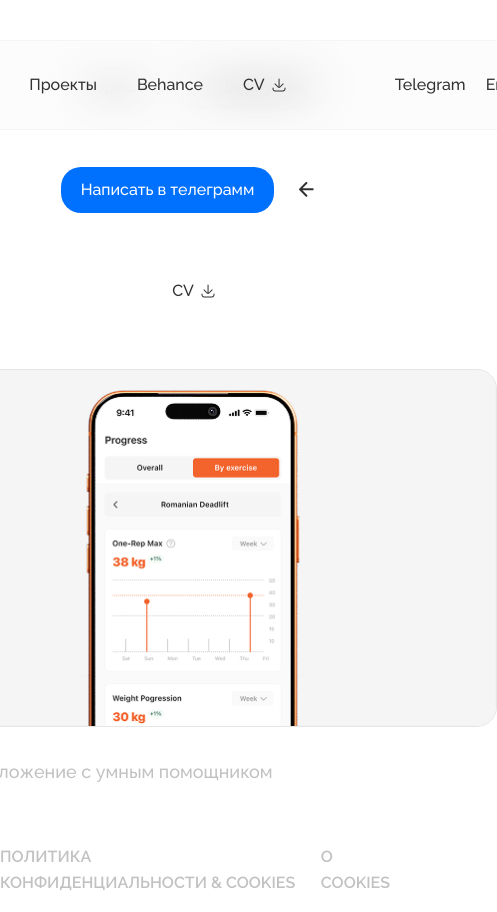
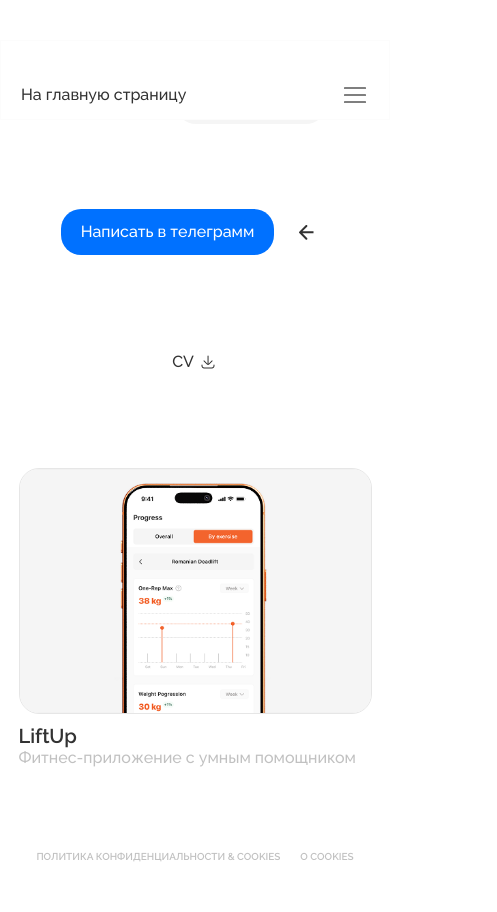
Before and after one commit to GrPugaguga/uxiustina, a Next.js app: page /ui-kit-demo in a window 390 px wide. Shown: the whole page, 497 px wide, since content can reach past the window. After the commit the page ends 886 px from the top, so only its background shows below. Built offline with nearby package versions, Linux system fonts and the light colour scheme.

Commit message:
add: Add mobile header

```diff
--- a/components/Header.tsx
+++ b/components/Header.tsx
@@ -1,8 +1,24 @@
+'use client';
+
+import { useState } from "react";
+import { usePathname, useRouter } from "next/navigation";
 import { HeaderLink } from "@/ui-kit";
+import MenuIcon from "@/public/svg/mobile/menu";
 
 export default function Header() {
+    const [isMenuOpen, setIsMenuOpen] = useState(false);
+    const pathname = usePathname();
+    const router = useRouter();
+    const isHomePage = pathname === '/';
+
+    const handleHomeClick = () => {
+        router.push('/');
+    };
+
     return (
-        <header className="bg-grey-bg-light py-3 px-10 rounded-[20px] border border-grey-bg-primary backdrop-blur-[20px] flex items-center gap-21.5 w-max">
+        <>
+            {/* Desktop Header */}
+            <header className="hidden sm:flex bg-grey-bg-light py-3 px-10 rounded-[20px] border border-grey-bg-primary backdrop-blur-[20px] items-center gap-21.5 w-max">
                 <div>
                     <HeaderLink text="Юстина Дзюба" />
                 </div>
@@ -18,5 +34,34 @@ export default function Header() {
                     <HeaderLink text="Email" />
                 </div>
             </header>
+
+            {/* Mobile Header */}
+            <header className="sm:hidden w-full bg-background-white border border-grey-bg-light pt-10 pr-5 pb-2.5 pl-5 z-50">
+                <div className="flex items-center justify-between">
+                    <div>
+                        {!isHomePage && (
+                            <span onClick={handleHomeClick} className="text-4 font-medium text-black leading-5.5 cursor-pointer">
+                                На главную страницу
+                            </span>
+                        )}
+                    </div>
+                    <button onClick={() => setIsMenuOpen(!isMenuOpen)} className="cursor-pointer">
+                        <MenuIcon isOpen={isMenuOpen} />
+                    </button>
+                </div>
+            </header>
+
+            {/* Mobile Menu Overlay */}
+            {isMenuOpen && (
+                <div className="sm:hidden fixed inset-0 bg-background-white z-40 pt-24">
+                    <div className="mt-50 gap-4 flex flex-col items-center">
+                        <HeaderLink text="CV" icon={true} />
+                        <HeaderLink text="Behance" />
+                        <HeaderLink text="Telegram" />
+                        <HeaderLink text="Email" />
+                    </div>
+                </div>
+            )}
+        </>
     )
 }
--- /dev/null
+++ b/public/svg/mobile/menu.tsx
@@ -0,0 +1,20 @@
+export default function MenuIcon({ className, isOpen }: { className?: string, isOpen?: boolean }) {
+    return (
+        <svg
+            width="28"
+            height="28"
+            viewBox="0 0 28 28"
+            fill="none"
+            xmlns="http://www.w3.org/2000/svg"
+            className={`transition-transform duration-300 ${isOpen ? 'rotate-90' : ''} ${className}`}
+        >
+            <path
+                d="M24.5 20.998H3.5M24.5 13.998H3.5M24.5 6.99805H3.5"
+                stroke="currentColor"
+                strokeWidth="1.16667"
+                strokeLinecap="round"
+                strokeLinejoin="round"
+            />
+        </svg>
+    )
+}
--- a/ui-kit/card/Card.tsx
+++ b/ui-kit/card/Card.tsx
@@ -12,7 +12,7 @@ export default function Card(props: {
                 <h3 className="text-[20px] font-semibold text-black leading-[100%]">
                     {props.title}
                 </h3>
-                <p className="text-[18px] text-grey-txt-primary leading-[100%]">
+                <p className="text-4 sm:text-[18px] text-grey-txt-primary leading-[100%]">
                     {props.description}
                 </p>
             </div>
--- a/ui-kit/card/CardImage.tsx
+++ b/ui-kit/card/CardImage.tsx
@@ -5,7 +5,7 @@ export default function CardImage(props: {
     alt: string
 }) {
     return (
-        <div className="w-151 h-89.5 rounded-[20px] border border-grey-stroke overflow-hidden cursor-pointer">
+        <div className="w-88.25 h-61.5 sm:w-151 sm:h-89.5 rounded-[20px] border border-grey-stroke overflow-hidden cursor-pointer">
             <Image
                 src={props.src}
                 alt={props.alt}
--- a/ui-kit/link/HeaderLink.tsx
+++ b/ui-kit/link/HeaderLink.tsx
@@ -8,7 +8,7 @@ export default function HeaderLink(props: {
     return (
         <span
             onClick={props.onClick}
-            className="group text-black active:text-grey-txt-secondary text-4 leading-5.5 cursor-pointer flex items-center gap-1 p-2.5"
+            className="group text-black active:text-grey-bg-pressed sm:active:text-grey-txt-secondary sm:active:bg-transparent cursor-pointer flex items-center gap-1 p-2.5 text-5 leading-5.5 sm:text-4 sm:leading-5.5"
         >
             {props.text}
             {props.icon && <ExportIcon />}
--- a/ui-kit/privacy/PrivacyAndCookies.tsx
+++ b/ui-kit/privacy/PrivacyAndCookies.tsx
@@ -1,10 +1,10 @@
 export default function PrivacyAndCookies() {
     return (
         <div className="flex gap-5">
-            <span className="text-3 font-semibold leading-6.5 text-grey-txt-primary active:text-grey-txt-secondary cursor-pointer">
+            <span className="text-[10px] sm:text-3 font-semibold leading-6.5 text-grey-txt-primary active:text-grey-txt-secondary cursor-pointer">
                 ПОЛИТИКА КОНФИДЕНЦИАЛЬНОСТИ & COOKIES
             </span>
-            <span className="text-3 font-semibold leading-6.5 text-grey-txt-primary active:text-grey-txt-secondary cursor-pointer">
+            <span className="text-[10px] sm:text-3 font-semibold leading-6.5 text-grey-txt-primary active:text-grey-txt-secondary cursor-pointer">
                 О COOKIES
             </span>
         </div>
```
Also changed, not shown: public/svg/mobile/export.svg (added). Lines whose indentation alone changed are shown as unchanged.
